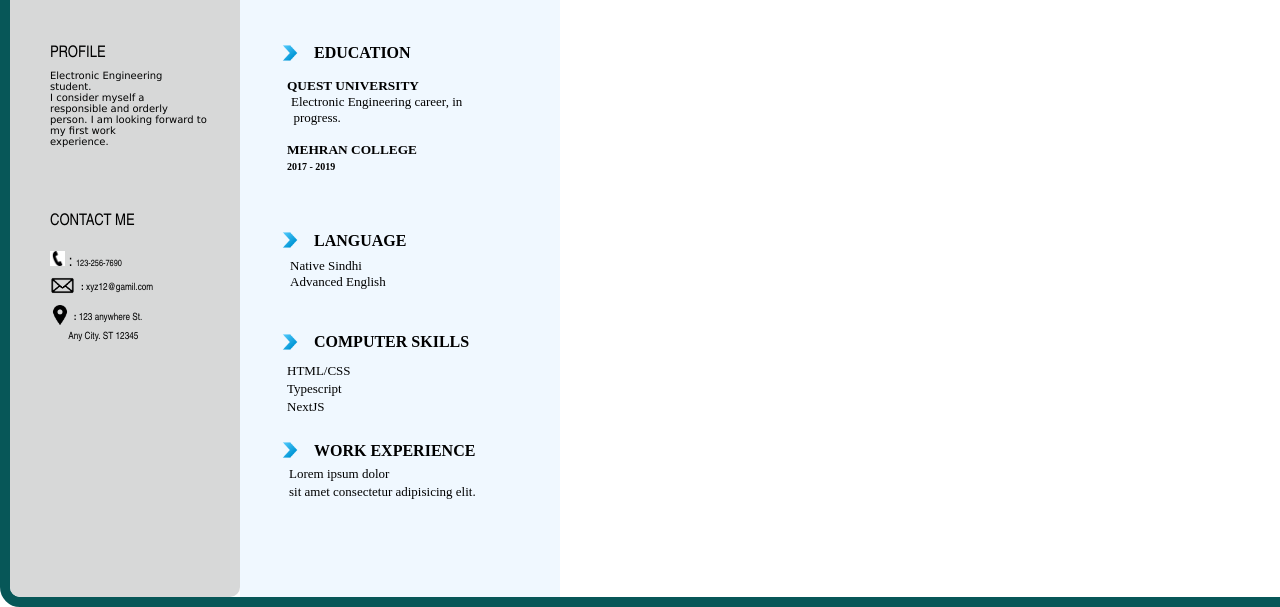
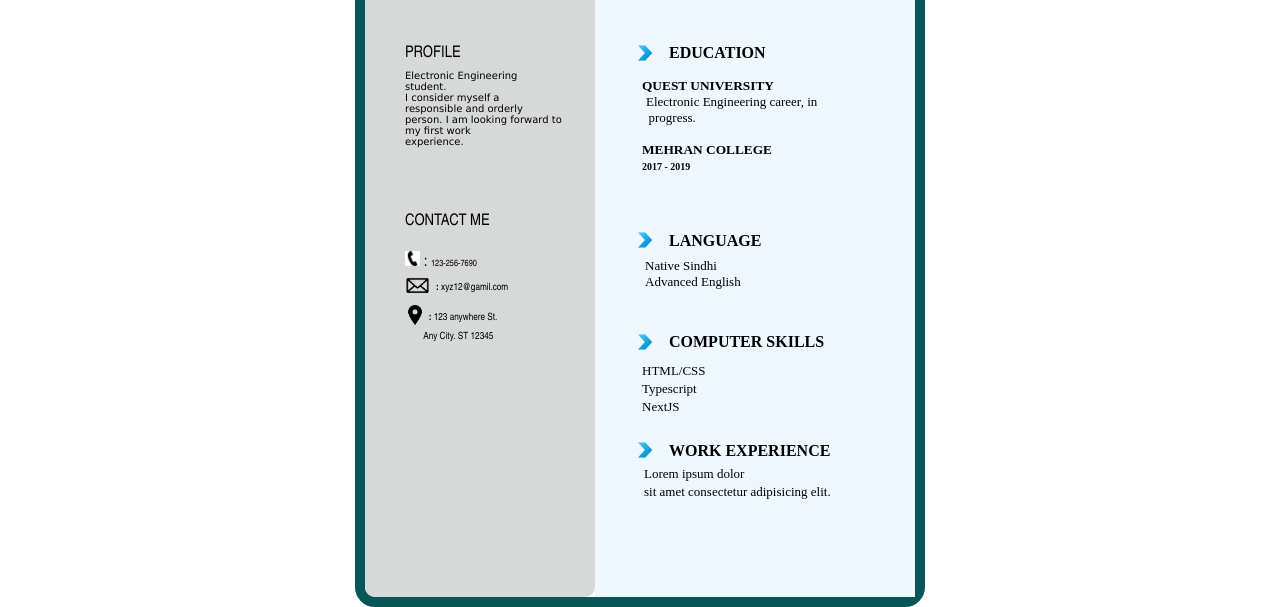
Before and after one commit to Shahab155/Resume_project, a plain HTML site: page index.html in a window 1280 px wide. Shown: the part 358-965 px from the top of the page. Drawn offline with Linux system fonts and the light colour scheme.

Commit message:
updated css file

```diff
--- a/style.css
+++ b/style.css
@@ -4,7 +4,8 @@
 
 
 body{
-
+     height: 100vh;
+     width: 100vw;
     margin:auto;
 
 
@@ -18,8 +19,8 @@ body{
 }
 
 #container {
-   height:100vh;
-   width: 100vw;
+   height:800px;
+   width: 550px;
    border-radius:20px;
    border:10px solid #075758;
 
```
